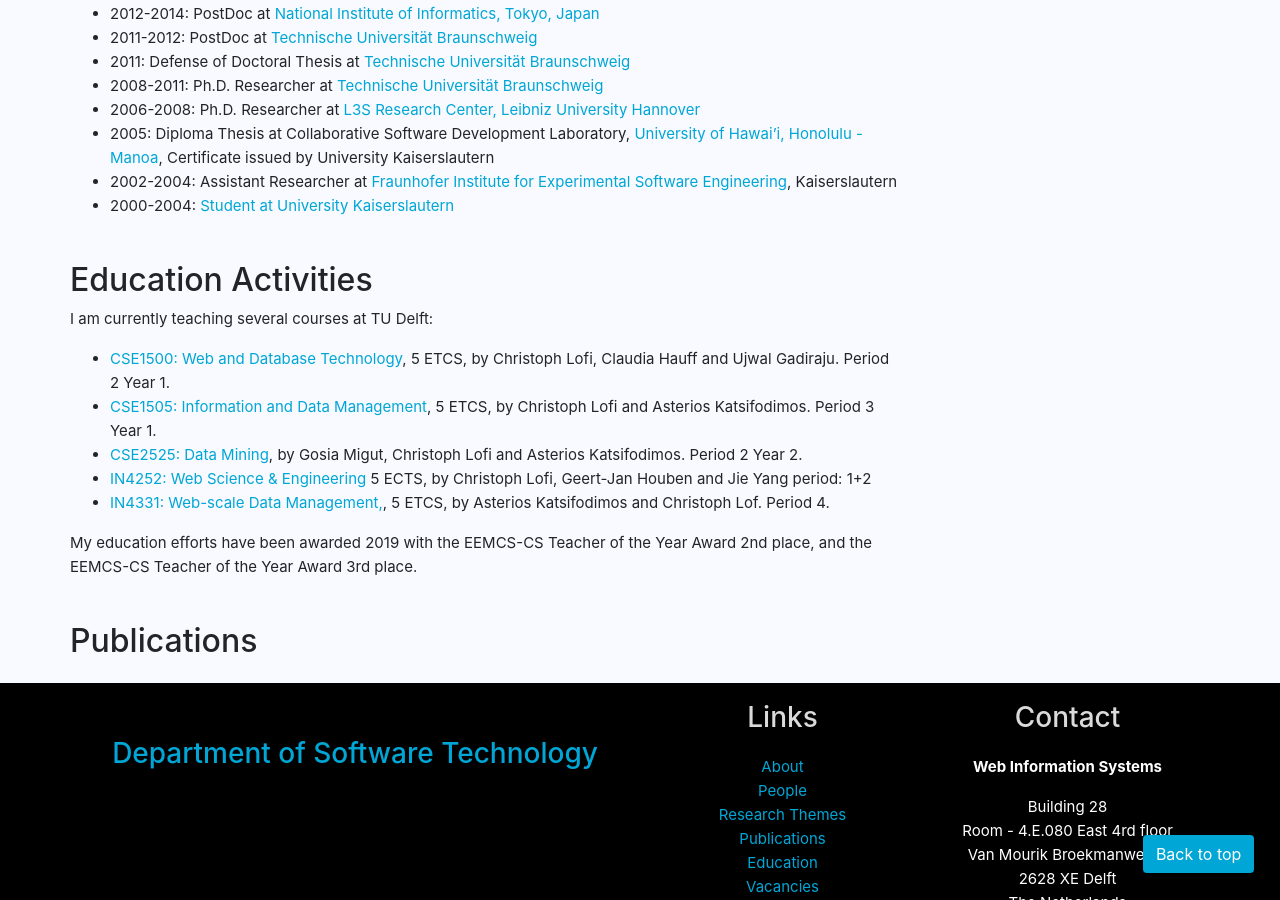
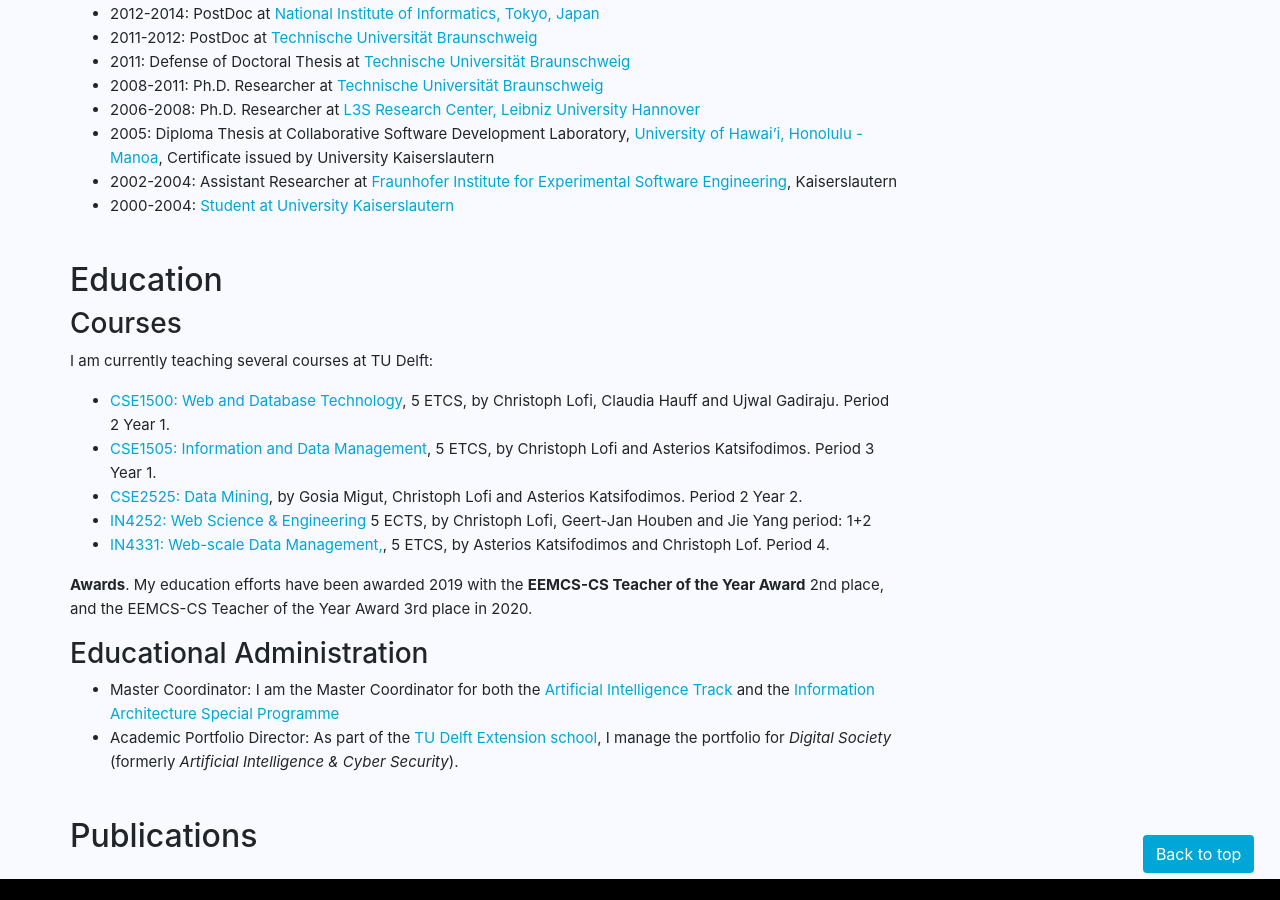
Before and after one commit to wis-delft/wis-delft.github.io, a Jekyll site: the page built from _people/christoph.md, in a window 1280 px wide and 900 px high, scrolled down 1035 px. Built offline with Jekyll 4.4.1, drawn with Linux system fonts in a browser that asks for light colours.

Commit message:
Updated christoph.md
Also, better run.bat

```diff
--- a/_people/christoph.md
+++ b/_people/christoph.md
@@ -22,8 +22,6 @@
 
 I chose several application domains for validating my research, focusing on domains where data produced by humans needs to be analyzed and processed. These domains typically exhibit a strong semantic and structural mismatch between available and desired data, and thus are effective testing grounds for my research. Examples are digital libraries and enterprise digital text repositories, online education information systems, and information systems for supporting digital humanities research.
 
-
-
 ## Short CV
 
 * 2016: Assistant Professor Delft University of Technology
@@ -37,9 +35,9 @@
 * 2002-2004: Assistant Researcher at [Fraunhofer Institute for Experimental Software Engineering](https://www.iese.fraunhofer.de/){:target="_blank"}, Kaiserslautern
 * 2000-2004: [Student at University Kaiserslautern](https://www.uni-kl.de/en/){:target="_blank"}
 
-## Education Activities
+## Education
 
-
+### Courses
 I am currently teaching several courses at TU Delft:
 
 * [CSE1500: Web and Database Technology](https://studiegids.tudelft.nl/a101_displayCourse.do?course_id=48438){:target="_blank"}, 5 ETCS, by Christoph Lofi, Claudia Hauff and Ujwal Gadiraju. Period 2 Year 1.
@@ -48,4 +46,8 @@
 * [IN4252: Web Science & Engineering](https://studiegids.tudelft.nl/a101_displayCourse.do?course_id=48439){:target="_blank"} 5 ECTS, by Christoph Lofi, Geert-Jan Houben and Jie Yang period: 1+2
 * [IN4331: Web-scale Data Management,](https://studiegids.tudelft.nl/a101_displayCourse.do?course_id=48439){:target="_blank"}, 5 ETCS, by Asterios Katsifodimos and Christoph Lof. Period 4.
 
-My education efforts have been awarded 2019 with the EEMCS-CS Teacher of the Year Award 2nd place, and the EEMCS-CS Teacher of the Year Award 3rd place.
+**Awards**. My education efforts have been awarded 2019 with the **EEMCS-CS Teacher of the Year Award** 2nd place, and the EEMCS-CS Teacher of the Year Award 3rd place in 2020.
+
+### Educational Administration
+* Master Coordinator: I am the Master Coordinator for both the [Artificial Intelligence Track](https://www.tudelft.nl/onderwijs/opleidingen/masters/cs/msc-computer-science/the-artificial-intelligence-technology-track){:target="_blank"} and the [Information Architecture Special Programme](https://www.tudelft.nl/onderwijs/opleidingen/masters/cs/msc-computer-science/special-programmes/information-architecture){:target="_blank"}
+* Academic Portfolio Director: As part of the [TU Delft Extension school](https://online-learning.tudelft.nl/){:target="_blank"}, I manage the portfolio for _Digital Society_ (formerly _Artificial Intelligence & Cyber Security_).
```
Also changed, not shown: 1 other file.
